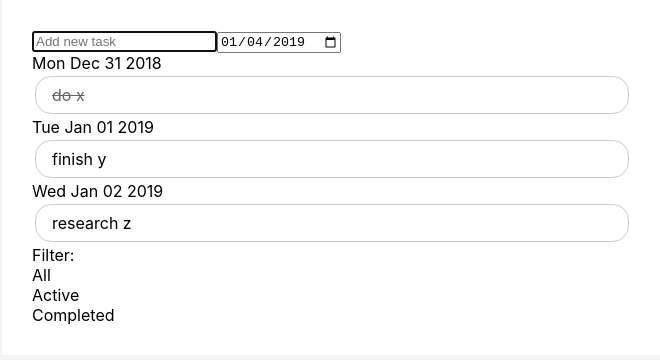
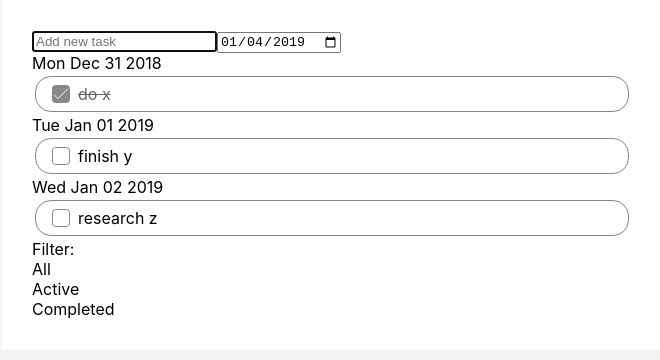
Before and after one commit to dxxxdk/todo-list, a React (Create React App) app: page / in a window 1280 px wide. Shown: the top 360 px of the page, without its empty margins (308-968 px from the left). Built offline with nearby package versions, Linux system fonts and the light colour scheme.

Commit message:
Add a checkbox for marking items complete

```diff
--- a/src/components/App.css
+++ b/src/components/App.css
@@ -6,14 +6,34 @@
 }
 
 .todo-item {
-  color: #000;
-  margin: 3px;
-  border: 1.5px solid #ccc;
+    border: 1.5px solid #888888;
     border-radius: 16px;
     padding: 8px 16px;
+    margin: 3px;
 }
 
-.todo-item-complete {
+.todo-checkbox {
+    width: 16px;
+    height: 16px;
+    border: 1px solid #888888;
+    border-radius: 20%;
+    float: left;
+    margin-right: 8px;
+}
+
+.todo-checkbox:hover {
+    background-color: #cccccc;
+}
+
+.todo-checkbox-complete {
+    background-color: #888888;
+}
+
+.todo-title {
+    line-height: 18px;
+}
+
+.todo-title-complete {
     color: #646464;
     text-decoration: line-through;
 }
--- a/src/components/App.jsx
+++ b/src/components/App.jsx
@@ -18,6 +18,7 @@ export default class App extends Component {
     }
 
     this.addTodo = this.addTodo.bind(this)
+    this.toggleTodoComplete = this.toggleTodoComplete.bind(this)
   }
 
   addTodo(title, jsonDueDate) {
@@ -35,12 +36,25 @@ export default class App extends Component {
     })
   }
 
+  toggleTodoComplete(id) {
+    this.setState({
+      todoItems: this.state.todoItems.map(todoItem => {
+        if (todoItem.id === id) {
+          todoItem.isComplete = !todoItem.isComplete
+        }
+        return todoItem
+      })
+    })
+  }
+
   render() {
     return (
       <div className="App">
         <React.StrictMode>
           <NewTodoInput addTodo={this.addTodo} />
-          <TodoItemsList todoItems={this.state.todoItems} />
+          <TodoItemsList
+            todoItems={this.state.todoItems}
+            toggleTodoComplete={this.toggleTodoComplete} />
         </React.StrictMode>
       </div>
     )
--- a/src/components/TodoItem.jsx
+++ b/src/components/TodoItem.jsx
@@ -1,12 +1,20 @@
 import React, { Component } from 'react'
 import classNames from 'classnames'
+import whiteTick from '../images/whiteTick.svg'
 
 export default class TodoItem extends Component {
     render() {
         const todoItem = this.props.todoItem
         return (
-            <div className={classNames('todo-item', { 'todo-item-complete': todoItem.isComplete })}>
-                {todoItem.title}
+            <div className={classNames('todo-item')}>
+                <div
+                    className={classNames('todo-checkbox', { 'todo-checkbox-complete': todoItem.isComplete })}
+                    onClick={this.props.toggleTodoComplete.bind(this, todoItem.id)} >
+                    <img src={whiteTick} alt="" />
+                </div>
+                <div className={classNames('todo-title', { 'todo-title-complete': todoItem.isComplete })}>
+                    {todoItem.title}
+                </div>
             </div>
         )
     }
--- a/src/components/TodoItemsList.jsx
+++ b/src/components/TodoItemsList.jsx
@@ -21,7 +21,10 @@ export default class TodoItemsList extends Component {
                     lastJsonDueDate = todoItem.jsonDueDate
                 }
                 items.push(
-                    <TodoItem key={todoItem.id} todoItem={todoItem} />
+                    <TodoItem
+                        key={todoItem.id}
+                        todoItem={todoItem}
+                        toggleTodoComplete={this.props.toggleTodoComplete} />
                 )
             })
 
```
Also changed, not shown: src/images/whiteTick.svg (added). Lines whose indentation alone changed are shown as unchanged.
